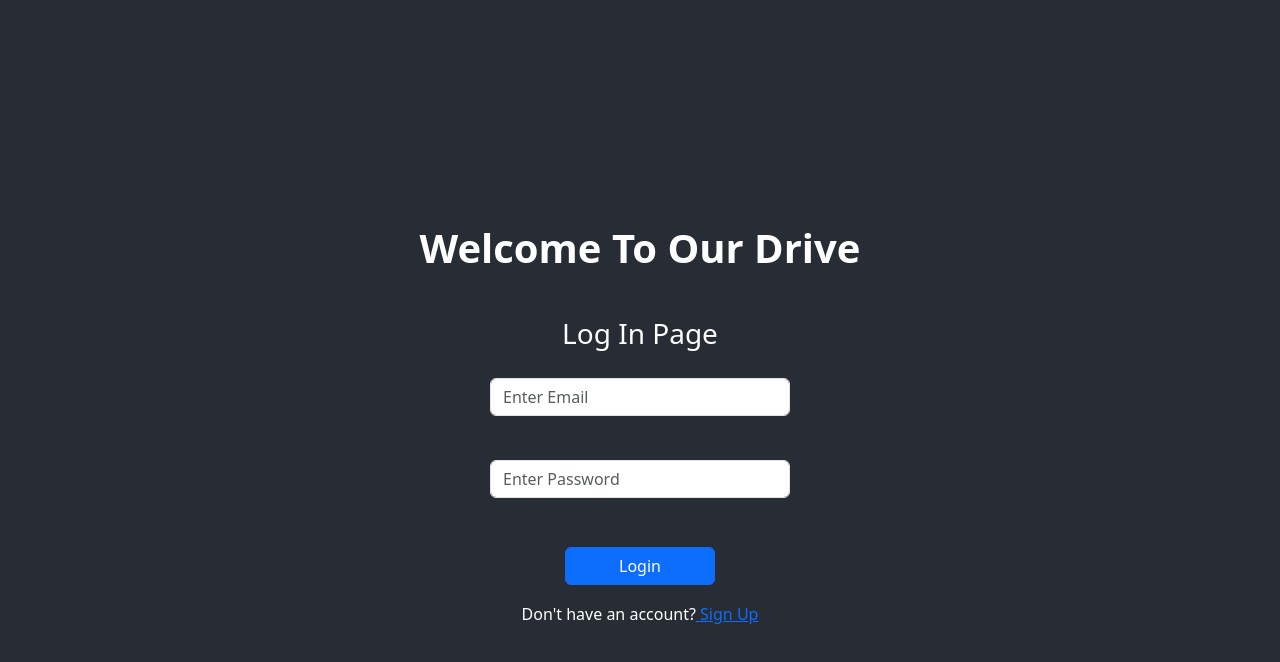
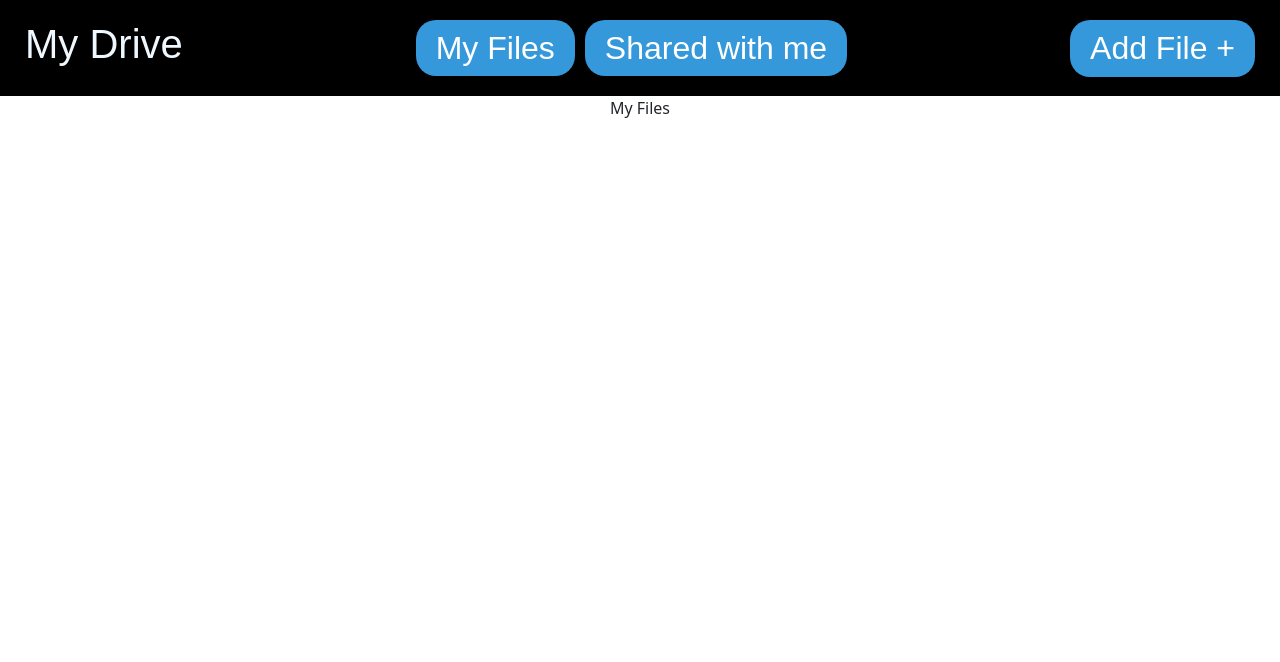
Before and after one commit to ilkin10/googledrive, a React (Create React App) app: page / in a window 1280 px wide. Shown: the top 662 px of the page. Built offline with nearby package versions, Linux system fonts and the light colour scheme.

Commit message:
mainUI done (hardasa da)

```diff
--- a/src/App.js
+++ b/src/App.js
@@ -2,11 +2,12 @@ import "./App.css";
 import Login from "./components/Login";
 import { BrowserRouter as Router, Route, Routes } from "react-router-dom";
 import SignUp from "./components/Signup";
+import MainUI from "./components/mainUI/MainUI";
 function App() {
   return (
-    <Router>
+    // <Router>
       <div className="App">
-        <header className="App-header">
+        {/* <header className="App-header">
           <b className="title">Welcome To Our Drive</b>
           <br></br>
         <Routes>
@@ -15,9 +16,11 @@ function App() {
         </Routes>
 
 
-        </header>
+        </header> */}
+
+        <MainUI></MainUI>
       </div>
-    </Router>
+    // </Router>
   );
 }
 
--- a/src/components/Login.js
+++ b/src/components/Login.js
@@ -4,7 +4,7 @@ import { Link } from "react-router-dom";
 export default function Login() {
   return (
     <div>
-        <h3>Log In Page</h3>
+      <h3>Log In Page</h3>
       <div className="mb-4 WidthStyle">
         <input
           type="email"
--- /dev/null
+++ b/src/components/mainUI/AddFile.js
@@ -0,0 +1,9 @@
+import React from 'react'
+
+export default function AddFile() {
+  return (
+    <div>
+        Add File
+    </div>
+  )
+}
--- /dev/null
+++ b/src/components/mainUI/MainUI.js
@@ -0,0 +1,24 @@
+import React from 'react'
+import { BrowserRouter as Router, Route, Routes } from "react-router-dom";
+import NavBar from "./NavBar.js"
+import MyFiles from './MyFiles.js';
+import SharedFiles from './SharedFiles.js';
+import AddFile from './AddFile.js';
+
+export default function MainUI() {
+  return (
+    <Router>
+      <div>
+        <NavBar></NavBar>
+
+        <Routes>
+          <Route exact path="/"  element={<MyFiles/>} />
+          <Route exact path="/sharedfiles" element={<SharedFiles/>} />
+          <Route exact path="/addfile" element={<AddFile/>} />
+        </Routes>
+
+
+      </div>
+    </Router>
+  )
+}
--- /dev/null
+++ b/src/components/mainUI/MyFiles.js
@@ -0,0 +1,9 @@
+import React from 'react'
+
+export default function MyFiles() {
+  return (
+    <div>
+      My Files
+    </div>
+  )
+}
--- /dev/null
+++ b/src/components/mainUI/NavBar.js
@@ -0,0 +1,16 @@
+import React from "react";
+import "./Navigation.css";
+import { Link } from "react-router-dom";
+
+export default function NavBar() {
+  return (
+    <div className="navBar">
+      <h1 className="logo">My Drive</h1>
+      <div>
+        <Link to={"/"} className="button"> My Files</Link>
+        <Link to={"/sharedfiles"} className="button">Shared with me</Link>
+      </div>
+      <Link to={"/addfile"} className="addButton">Add File +</Link>
+    </div>
+  );
+}
--- /dev/null
+++ b/src/components/mainUI/Navigation.css
@@ -0,0 +1,64 @@
+.navBar {
+    font: 2em sans-serif;
+    color: aliceblue;
+    height: 12vh;
+    background-color: black;
+    padding: 25px;
+    display: flex;
+    align-items: center;
+    justify-content: space-between;
+    /* Center the items with space around them */
+}
+
+.logo {
+    width: auto;
+    display: inline-block;
+}
+
+.button {
+    margin-bottom: 20px;
+    padding: 10px 20px;
+    stroke: none;
+    color: aliceblue;
+    width: auto;
+    margin-left: 10px;
+    background-color: #3498db;
+    color: #ffffff;
+    border-radius: 20px;
+    text-decoration: none;
+    transition: background-color 0.3s ease, transform 0.3s ease;
+    border: none;
+        outline: none;
+        cursor: pointer;
+
+
+}
+
+.button:hover {
+    background-color: #2980b9;
+    /* Darker shade on hover */
+    transform: scale(1.05);
+    /* Slight scale increase on hover for a subtle effect */
+}
+
+.addButton {
+background-color: #3498db;
+    stroke: none;
+    padding: 10px 20px;
+    width: auto;
+    border: none;
+    outline: none;
+    text-decoration: none;
+    cursor: pointer;
+    color: #ffffff;
+    border-radius: 20px;
+    transition: background-color 0.3s ease, transform 0.3s ease;
+    /* Smooth transition for text color on hover */
+}
+
+.addButton:hover {
+    background-color: #2980b9;
+        /* Darker shade on hover */
+        transform: scale(1.05);
+        /* Slight scale increase on hover for a subtle effect */
+}
--- /dev/null
+++ b/src/components/mainUI/SharedFiles.js
@@ -0,0 +1,9 @@
+import React from 'react'
+
+export default function SharedFiles() {
+  return (
+    <div>
+      Shared Files
+    </div>
+  )
+}
```
Also changed, not shown: src/components/Folder.js (added, +9 -0 lines).
